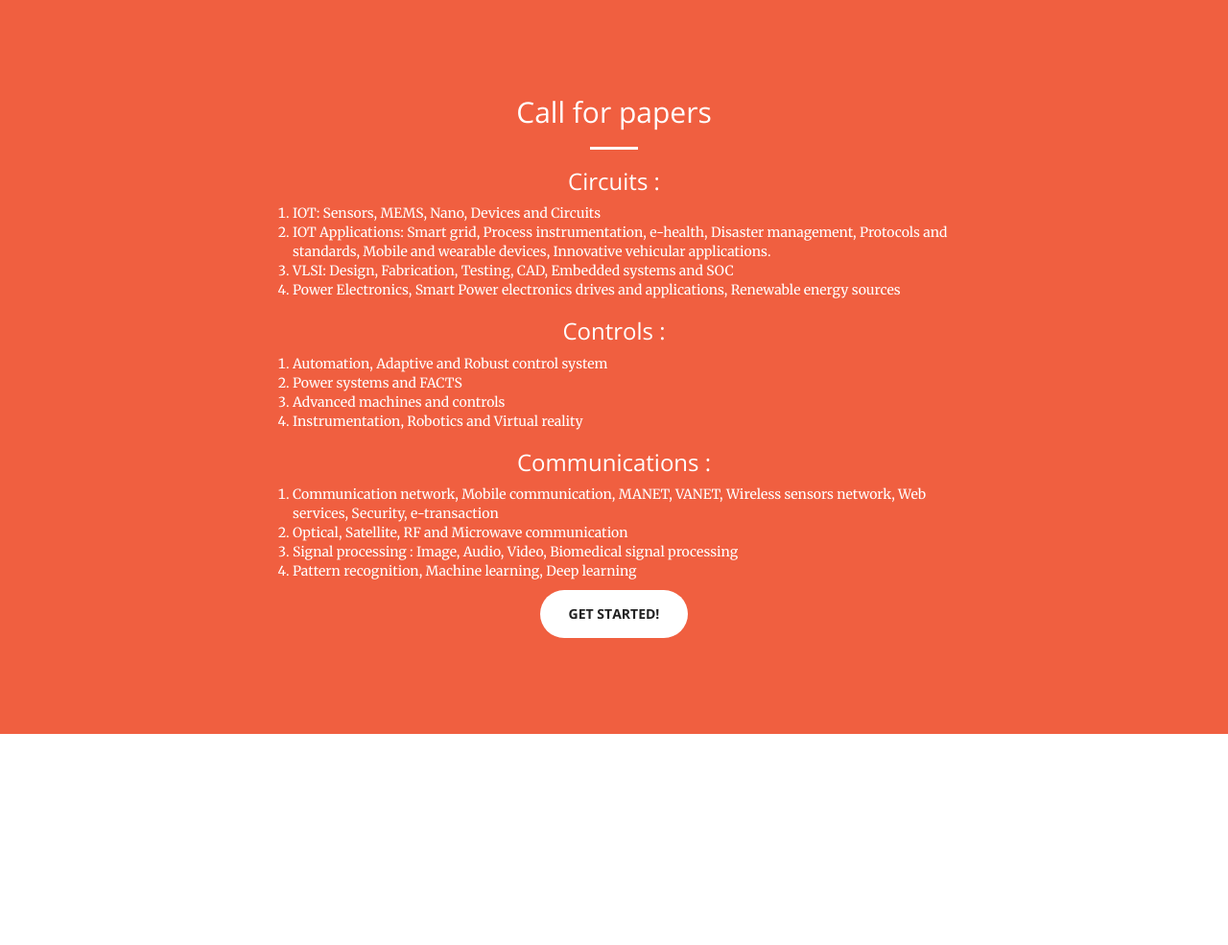
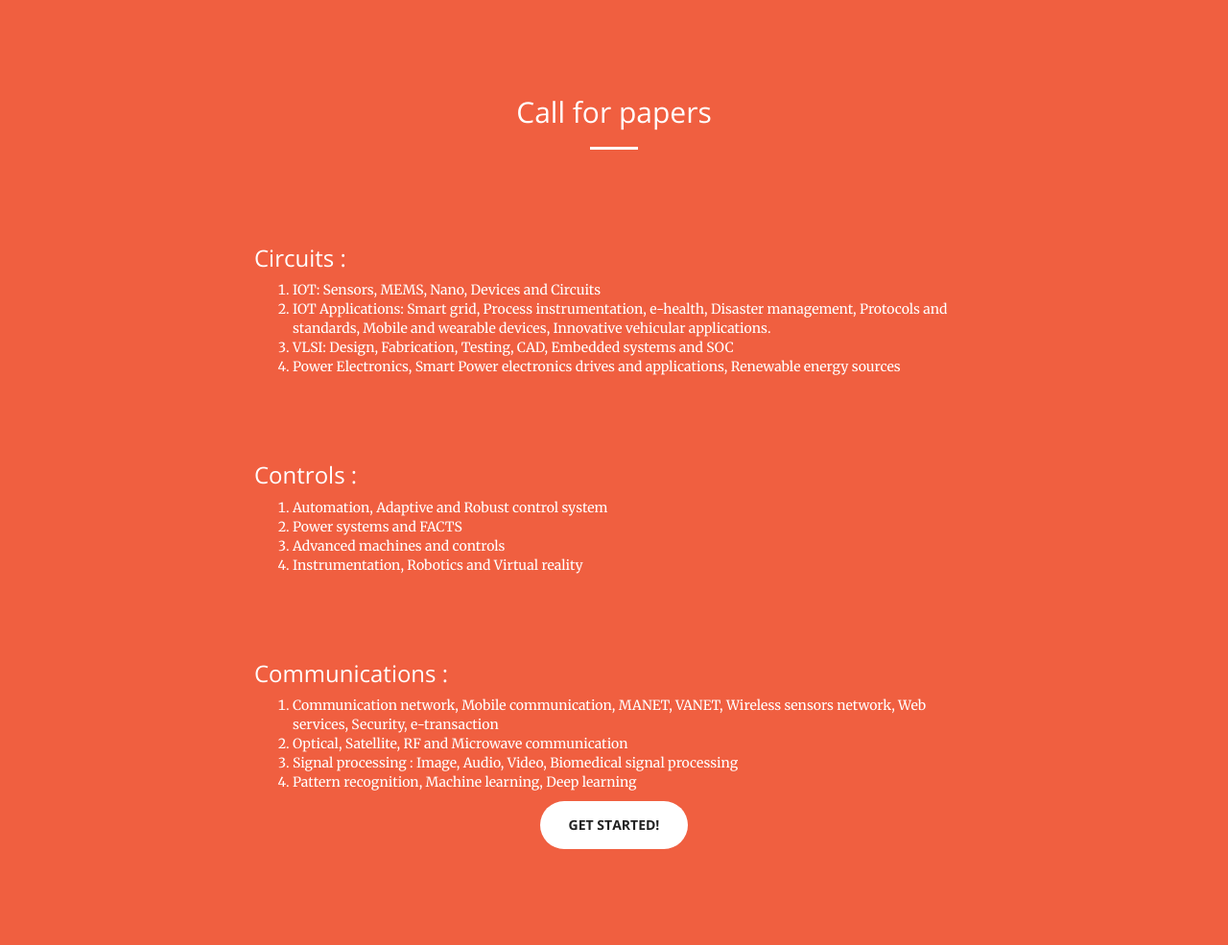
Before and after one commit to YoguBellad/ccube2017, a Jekyll site: the page built from call.html, in a window 1280 px wide. Shown: the whole page at 96% size. Built offline with Jekyll 4.4.1, drawn with Linux system fonts in a browser that asks for light colours; before the commit the page ends 900 px from its top, so only the background shows below that.

Commit message:
align header left

```diff
--- a/_layouts/callPage.html
+++ b/_layouts/callPage.html
@@ -12,7 +12,8 @@
             <div class="col-lg-8 col-lg-offset-2 text-center">
          <h2 class="section-heading">Call for papers</h2>
                 <hr class="light">
-              <h3>Circuits :</h3>
+              <br><br><br>
+              <h3 style="text-align: Left">Circuits :</h3>
 <ol style="text-align: Left">
 <li>IOT: Sensors, MEMS, Nano,  Devices and Circuits </li>
 <li>IOT Applications: Smart grid, Process instrumentation, e-health, Disaster management, Protocols and standards, Mobile and wearable devices, Innovative vehicular applications. </li>
@@ -21,7 +22,8 @@
 </ol>
 
 
-<h3>Controls :</h3>
+              <br><br><br>
+<h3 style="text-align: Left">Controls :</h3>
 <ol style="text-align: Left">
 <li>Automation, Adaptive and Robust control system</li>
 <li>Power systems and FACTS</li>
@@ -29,7 +31,8 @@
 <li>Instrumentation, Robotics and Virtual reality</li>
 </ol>
 
-<h3>Communications :</h3>
+              <br><br><br>
+<h3 style="text-align: Left">Communications :</h3>
 <ol style="text-align: Left">
 <li>Communication network, Mobile communication, MANET, VANET, Wireless sensors network, Web services, Security, e-transaction</li>
 <li>Optical, Satellite, RF and Microwave communication</li>
```
